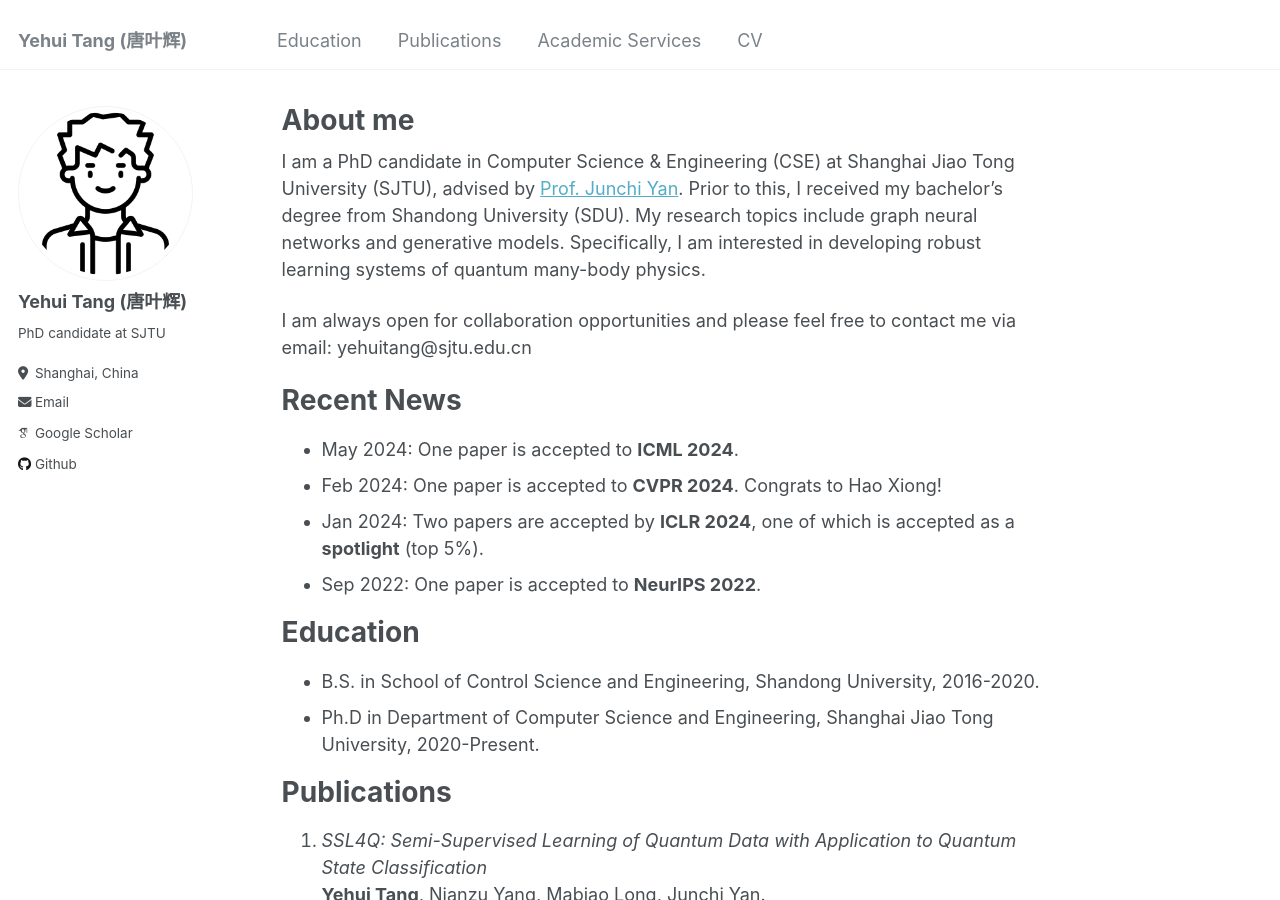
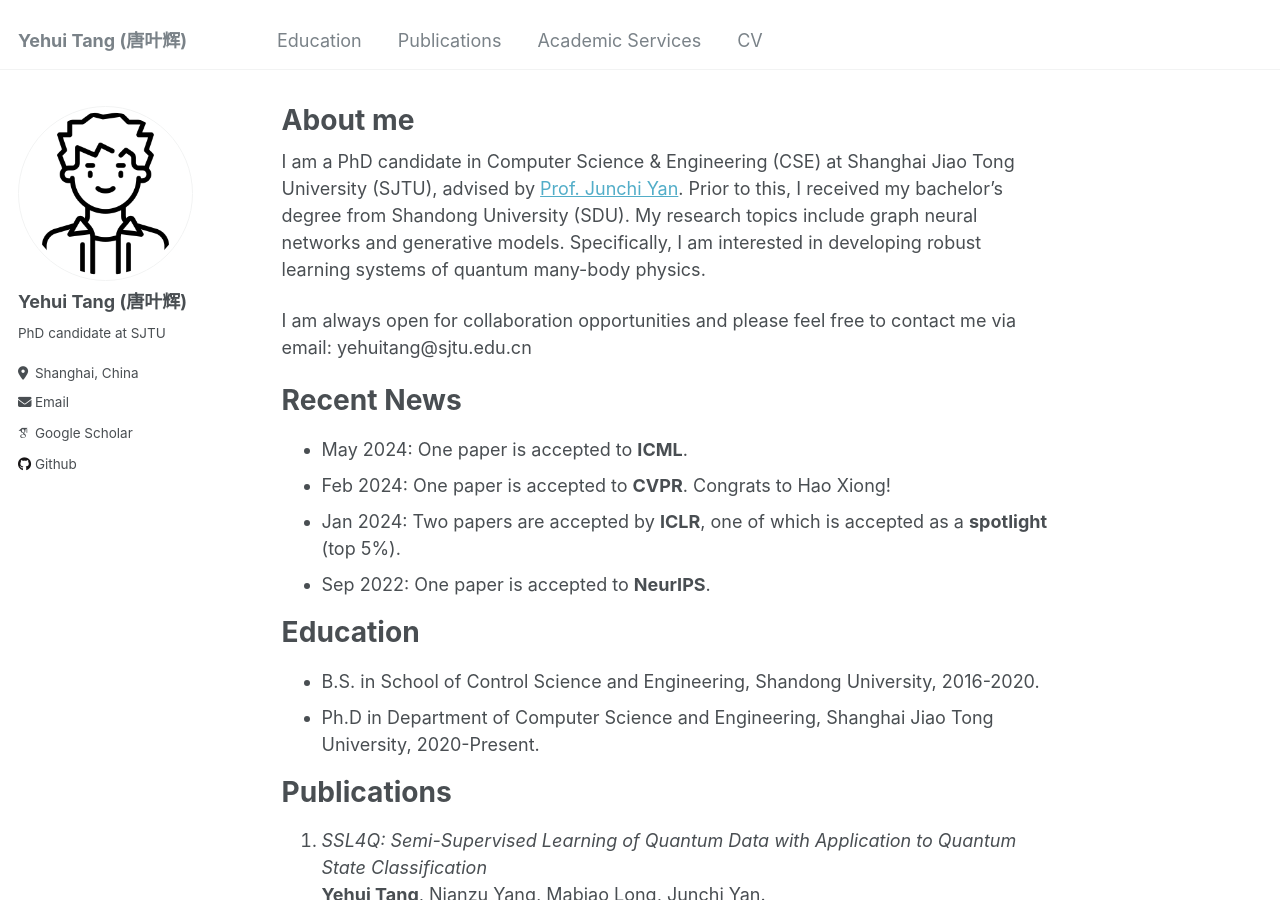
Before and after one commit to abel1231/abel1231.github.io, a Jekyll site: the page built from _pages/about.md, in a window 1280 px wide and 900 px high. Built offline with Jekyll 4.4.1, drawn with Linux system fonts in a browser that asks for light colours; some web fonts are replaced.

Commit message:
Update recent news in about.md

```diff
--- a/_pages/about.md
+++ b/_pages/about.md
@@ -14,10 +14,10 @@ I am always open for collaboration opportunities and please feel free to contact
 
 Recent News
 ======
-- May 2024: One paper is accepted to **ICML 2024**.
-- Feb 2024: One paper is accepted to **CVPR 2024**. Congrats to Hao Xiong!
-- Jan 2024: Two papers are accepted by **ICLR 2024**, one of which is accepted as a **spotlight** (top 5%).
-- Sep 2022: One paper is accepted to **NeurIPS 2022**.
+- May 2024: One paper is accepted to **ICML**.
+- Feb 2024: One paper is accepted to **CVPR**. Congrats to Hao Xiong!
+- Jan 2024: Two papers are accepted by **ICLR**, one of which is accepted as a **spotlight** (top 5%).
+- Sep 2022: One paper is accepted to **NeurIPS**.
 
 
 Education
```
